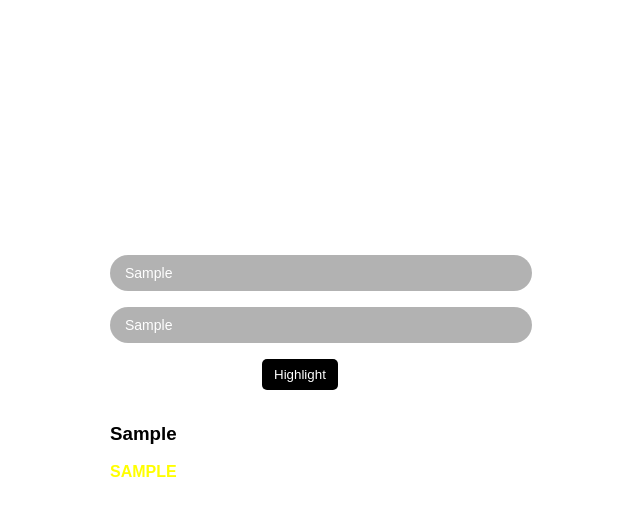
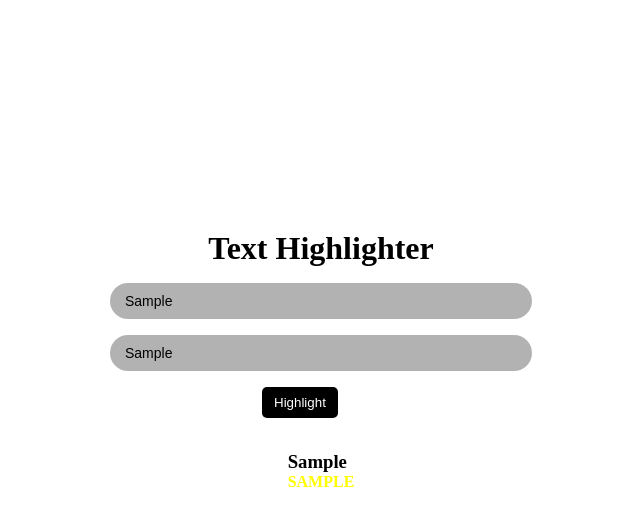
Before and after one commit to trizzi/Text-Highlighter, a React (Create React App) app: page / in a window 1280 px wide. Both pictures are taken after typing "Sample", "Sample" into the empty fields and a click on the button "Highlight". Shown: the top 526 px of the page, without its empty margins (319-959 px from the left). Built offline with nearby package versions, Linux system fonts and the light colour scheme.

Commit message:
Added scss files to complete the App.css component

```diff
--- a/src/App.css
+++ b/src/App.css
@@ -1,54 +1,48 @@
 * {
   box-sizing: border-box;
+  margin: 0;
+  padding: 0;
 }
 
-
-  :root {
-    --primary-color: #000;
-    --secondary-color: #fff;
-  }
-  html.dark {
-    --primary-color: #fff;
-    --secondary-color: #333;
-  }
-  html.dark {
+.app-dark {
   background-color: #000;
-    color: var(--primary-color);
+  color: #fff;
+  height: 100vh;
+  width: 100vw;
+  display: flex;
+  flex-direction: column;
+  align-items: center;
+  justify-content: center;
+  overflow: hidden;
 }
 
-  html {
-    transition: all 0.5s ease-in;
+.app-dark body {
+  font-family: 'Heebo', sans-serif;
 }
 
-  body {
-    font-family: 'Heebo', sans-serif;
-    display: flex;
-    align-items: center;
-    justify-content: center;
-    height: 100vh;
-    overflow: hidden;
-    margin: 0;
+.app-dark h1 {
+  text-align: center;
 }
 
-  .form{
+.app-dark .form {
   margin: 0 2rem;
 }
 
-  input {
-    background: rgba(0, 0, 0, 0.3);
+.app-dark input {
+  background: #b8b6b6;
   border: 0;
   border-radius: 20px;
   margin-top: 1rem;
-    color: #fff;
+  color: #000;
   font-size: 14px;
   padding: 10px 15px;
   width: 100%;
 }
 
-  .btn {
+.app-dark .btn {
   cursor: pointer;
-    background-color: var(--primary-color);
-    color: var(--secondary-color);
+  background-color: #fff;
+  color: #000;
   border: none;
   border-radius: 5px;
   padding: 8px 12px;
@@ -59,16 +53,83 @@
   justify-content: center;
 }
 
-  .btn:focus {
+.app-dark .btn:focus {
   outline: none;
 }
 
-  .highlighted-text{
+.app-dark .highlighted-text {
   margin: 5rem 2rem;
 }
 
-  @media only screen and (min-width: 600px){
-      .btn{
+@media only screen and (min-width: 600px) {
+  .app-dark .btn {
     margin: 1rem 9.5rem;
   }
 }
+
+.app-light {
+  background-color: #fff;
+  color: #000;
+  height: 100vh;
+  width: 100vw;
+  display: flex;
+  flex-direction: column;
+  align-items: center;
+  justify-content: center;
+  overflow: hidden;
+}
+
+.app-light body {
+  font-family: 'Heebo', sans-serif;
+}
+
+.app-light h1 {
+  text-align: center;
+}
+
+.app-light .form {
+  margin: 0 2rem;
+}
+
+.app-light input {
+  background: rgba(0, 0, 0, 0.3);
+  border: 0;
+  border-radius: 20px;
+  margin-top: 1rem;
+  color: #000;
+  font-size: 14px;
+  padding: 10px 15px;
+  width: 100%;
+}
+
+.app-light .btn {
+  cursor: pointer;
+  background-color: #000;
+  color: #fff;
+  border: none;
+  border-radius: 5px;
+  padding: 8px 12px;
+  margin: 1rem 7rem;
+  position: absolute;
+  display: flex;
+  align-items: center;
+  justify-content: center;
+}
+
+.app-light .btn:focus {
+  outline: none;
+}
+
+.app-light .highlighted-text {
+  margin: 5rem 2rem;
+}
+
+@media only screen and (min-width: 600px) {
+  .app-light .btn {
+    margin: 1rem 9.5rem;
+  }
+}
+
+.app {
+  transition: all 0.5s ease-in;
+}
--- a/src/App.js
+++ b/src/App.js
@@ -25,7 +25,7 @@ function App() {
   };
 
   return (
-    <div className='App' data-testid='app'>
+    <div className={`app app-light`} data-testid='app'>
       <Search
         setSentence={setSentence}
         setWord={setWord}
--- a/src/component/Search.js
+++ b/src/component/Search.js
@@ -1,3 +1,4 @@
+import React, { Fragment } from 'react';
 import Button from './Button';
 import PropTypes from 'prop-types';
 
@@ -18,6 +19,8 @@ const Search = ({ setSentence, setWord, onHighlight }) => {
   };
 
   return (
+    <Fragment>
+      <h1>Text Highlighter</h1>
       <form data-testid='search' className='form'>
         <input
           type='text'
@@ -36,6 +39,7 @@ const Search = ({ setSentence, setWord, onHighlight }) => {
         />
         <Button text='Highlight' onClick={onClick} />
       </form>
+    </Fragment>
   );
 };
 
--- /dev/null
+++ b/src/scss/App.scss
@@ -0,0 +1,208 @@
+$primary-color: #000;
+$secondary-color: #fff;
+$grey-color: rgb(184, 182, 182);
+
+* {
+    box-sizing: border-box;
+    margin: 0;
+    padding: 0;
+  }
+
+  .app-dark {
+    $primary-color: #fff;
+    $secondary-color: #333;
+  }
+
+  .app-dark {
+    background-color: $primary-color;
+    color: $secondary-color;
+    height: 100vh;
+    width: 100vw;
+    display: flex;
+    flex-direction: column;
+    align-items: center;
+    justify-content: center;
+    // height: 100vh;
+    overflow: hidden;
+
+
+   body{
+    font-family: 'Heebo', sans-serif;
+
+   }
+    h1{
+      text-align: center;
+  }
+
+  .form{
+
+    margin: 0 2rem;
+  }
+
+  input {
+    background: $grey-color;
+    border: 0;
+    border-radius: 20px;
+    margin-top: 1rem;
+    color: $primary-color;
+    font-size: 14px;
+    padding: 10px 15px;
+    width: 100%;
+  }
+
+  .btn {
+    cursor: pointer;
+    background-color: $secondary-color;
+    color: $primary-color;
+    border: none;
+    border-radius: 5px;
+    padding: 8px 12px;
+    margin: 1rem 7rem;
+    position: absolute;
+    display: flex;
+    align-items: center;
+    justify-content: center;
+  }
+
+  .btn:focus {
+    outline: none;
+  }
+
+  .highlighted-text{
+      margin: 5rem 2rem;
+  }
+
+  @media only screen and (min-width: 600px){
+      .btn{
+          margin: 1rem 9.5rem;
+      }
+  }
+
+  }
+
+  .app-light {
+    background-color: $secondary-color;
+    color: $primary-color;
+    height: 100vh;
+    width: 100vw;
+    display: flex;
+    flex-direction: column;
+    align-items: center;
+    justify-content: center;
+    // height: 100vh;
+    overflow: hidden;
+
+   body{
+    font-family: 'Heebo', sans-serif;
+
+   }
+    h1{
+      text-align: center;
+  }
+
+  .form{
+
+    margin: 0 2rem;
+  }
+
+  input {
+    background: rgba(0, 0, 0, 0.3);
+    border: 0;
+    border-radius: 20px;
+    margin-top: 1rem;
+    color: $primary-color;
+    font-size: 14px;
+    padding: 10px 15px;
+    width: 100%;
+  }
+
+  .btn {
+    cursor: pointer;
+    background-color: $primary-color;
+    color: $secondary-color;
+    border: none;
+    border-radius: 5px;
+    padding: 8px 12px;
+    margin: 1rem 7rem;
+    position: absolute;
+    display: flex;
+    align-items: center;
+    justify-content: center;
+  }
+
+  .btn:focus {
+    outline: none;
+  }
+
+  .highlighted-text{
+      margin: 5rem 2rem;
+  }
+
+  @media only screen and (min-width: 600px){
+      .btn{
+          margin: 1rem 9.5rem;
+      }
+  }
+
+  }
+
+  .app {
+    transition: all 0.5s ease-in;
+  }
+
+  // body {
+  //   font-family: 'Heebo', sans-serif;
+  //   display: flex;
+  //   align-items: center;
+  //   justify-content: center;
+  //   height: 97vh;
+  //   overflow: hidden;
+  //   margin: 0;
+  // }
+
+  // h1{
+  //     text-align: center;
+  // }
+
+  // .form{
+  //     margin: 0 2rem;
+  // }
+
+  // input {
+  //   background: rgba(0, 0, 0, 0.3);
+  //   border: 0;
+  //   border-radius: 20px;
+  //   margin-top: 1rem;
+  //   color: #fff;
+  //   font-size: 14px;
+  //   padding: 10px 15px;
+  //   width: 100%;
+  // }
+
+  // .btn {
+  //   cursor: pointer;
+  //   background-color: $primary-color;
+  //   color: $secondary-color;
+  //   border: none;
+  //   border-radius: 5px;
+  //   padding: 8px 12px;
+  //   margin: 1rem 7rem;
+  //   position: absolute;
+  //   display: flex;
+  //   align-items: center;
+  //   justify-content: center;
+  // }
+
+  // .btn:focus {
+  //   outline: none;
+  // }
+
+  // .highlighted-text{
+  //     margin: 5rem 2rem;
+  // }
+
+  // @media only screen and (min-width: 600px){
+  //     .btn{
+  //         margin: 1rem 9.5rem;
+  //     }
+  // }
```
Lines whose indentation alone changed are shown as unchanged.
